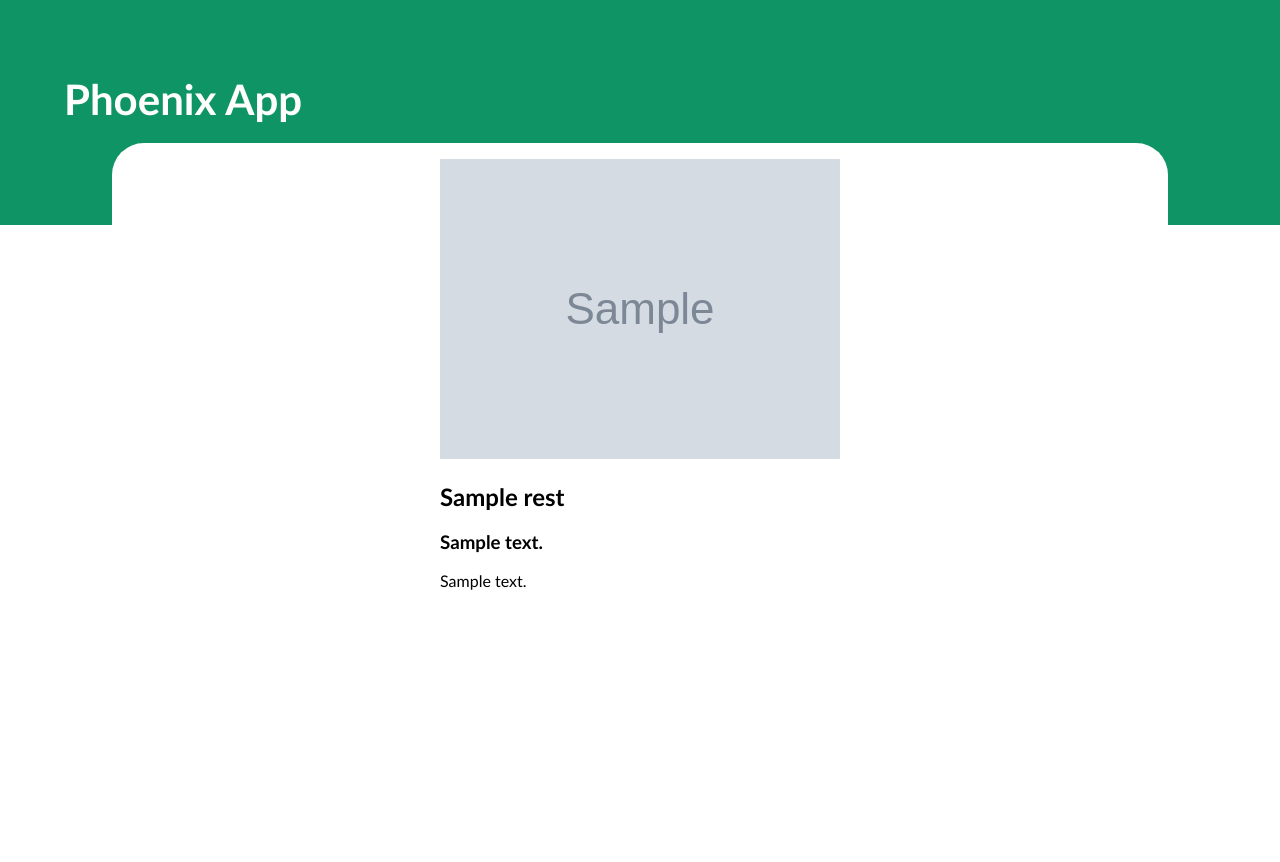
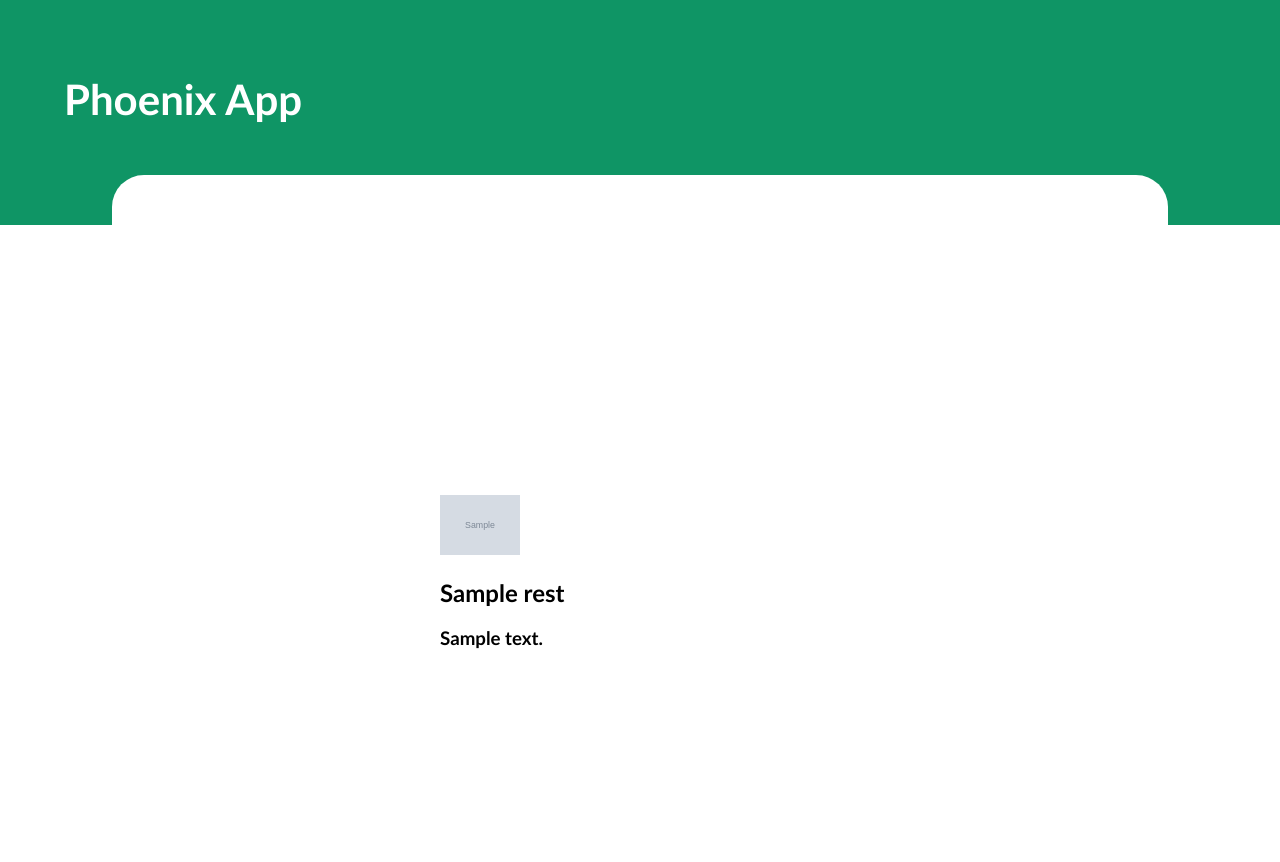
Before and after one commit to JustASampleOrganisation/Phoenix, a Django app: template phoenix/main/templates/main/app_4.html in a window 1280 px wide. Shown: the top 862 px of the page. Run offline with Django 4.2, Linux system fonts and the light colour scheme; the template is opened without the code that fills it: most values are stand-ins (such as "Sample title", 1, 10 or a date in 2020); grey boxes marked "Sample" are stand-in pictures.

Commit message:
front fix

```diff
--- a/phoenix/main/templates/main/app_4.html
+++ b/phoenix/main/templates/main/app_4.html
@@ -12,8 +12,9 @@
 <body>
     <header>
         <div class="site-name"><h2>Phoenix App</h2></div>
-        <div class="menu-container">
-            <div class="start-menu">
+    </header>
+    <div class="menu-container" id='app-4'>
+        <div class="start-menu" id='app-4'>
             {% for rest in content %}
             <div class="rest-info">
                 <div class="rest-img">
@@ -30,7 +31,6 @@
             {% endfor %}
         </div>
     </div>
-    </header>
 </body>
 <script src="{% static 'js/index.js' %}?{% now 'U' %}"></script>
 </html>
--- a/phoenix/static/css/index.css
+++ b/phoenix/static/css/index.css
@@ -2,7 +2,8 @@
     font-family: 'Gill Sans', 'Gill Sans MT', Calibri, 'Trebuchet MS', sans-serif;
 }
 
-html, body {
+html,
+body {
     margin: 0;
     padding: 0;
     height: 100%;
@@ -62,6 +63,39 @@
     border-radius: 2rem;
 }
 
+.start-menu#app-4 {
+    display: flex;
+    flex-direction: column;
+    justify-content: center;
+    align-items: center;
+    width: 80vw;
+    overflow: scroll;
+    top: 23vh;
+    height: max-content;
+    padding: 20rem 1rem 10rem 1rem;
+    gap: 0.5rem;
+    background: rgb(255, 255, 255);
+    position: relative;
+    border-radius: 2rem;
+}
+
+.menu-container#app-4 {
+    width: 100vw;
+    height: max-content;
+    position: relative;
+    display: flex;
+    flex-direction: column;
+    flex-wrap: nowrap;
+    overflow-y: hidden;
+    align-content: center;
+    align-items: center;
+    bottom: 2rem;
+}
+
+.rest-img img {
+    width: 20%;
+}
+
 main img {
     object-fit: contain;
     background-position: center center;
@@ -99,7 +133,7 @@
     border: none;
     width: 40vw;
     height: max-content;
-    background:rgb(255, 255, 255);
+    background: rgb(255, 255, 255);
     padding: 1rem;
     font-size: 1rem;
     border-radius: 1rem;
@@ -144,11 +178,12 @@
     border: 0.1rem solid black;
     width: 60%;
     height: max-content;
-    background:rgb(255, 255, 255);
+    background: rgb(255, 255, 255);
     padding: 1rem;
     font-size: 1rem;
     border-radius: 1.5rem;
     display: flex;
     flex-direction: column;
-    align-items: center;;
+    align-items: center;
+    ;
 }
--- a/phoenix/static/js/index.js
+++ b/phoenix/static/js/index.js
@@ -1,11 +1,11 @@
-$('.start-menu-handler').click(function (e) {
+$('.start-menu-handler').click(function(e) {
     $.ajax({
         type: "GET",
         url: "/get_app_frame?frame=4",
-        success: function (response) {
+        success: function(response) {
             document.querySelector('body').innerHTML = response;
         },
-        failed: function (error) {
+        failed: function(error) {
             alert(error);
         }
     });
```
Lines whose indentation alone changed are shown as unchanged.
